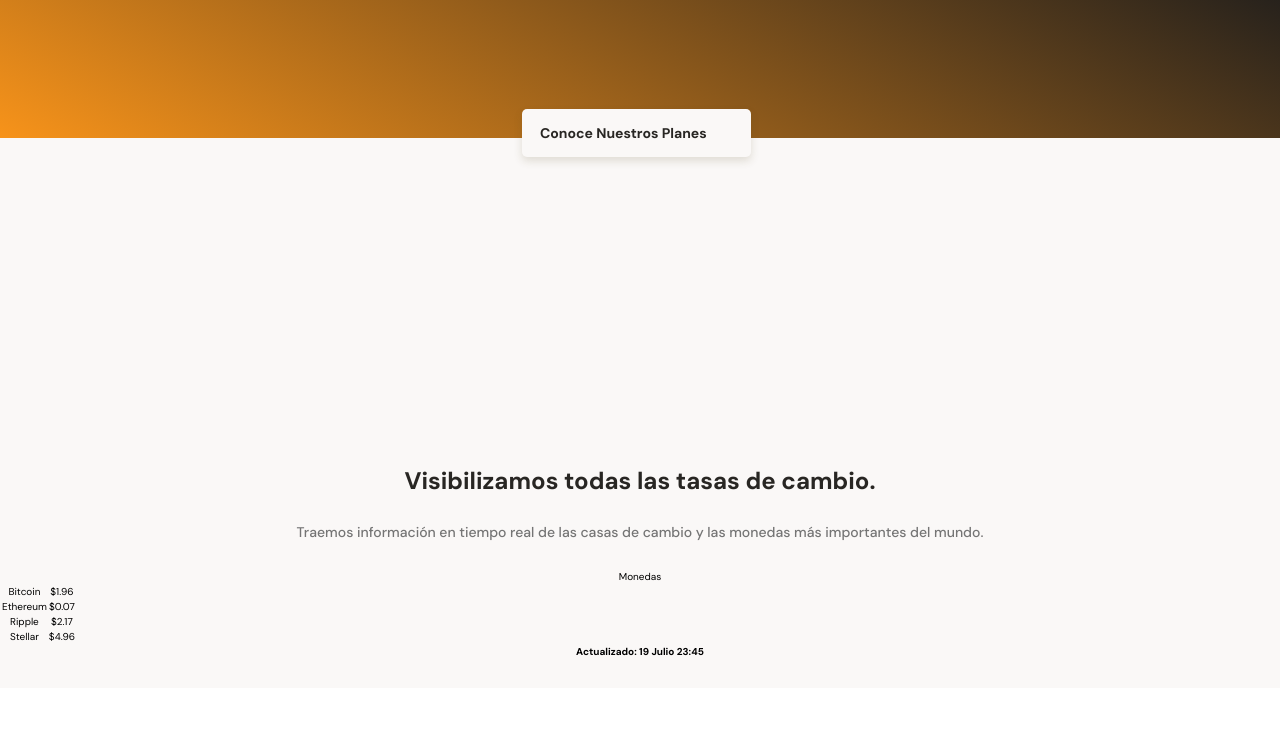
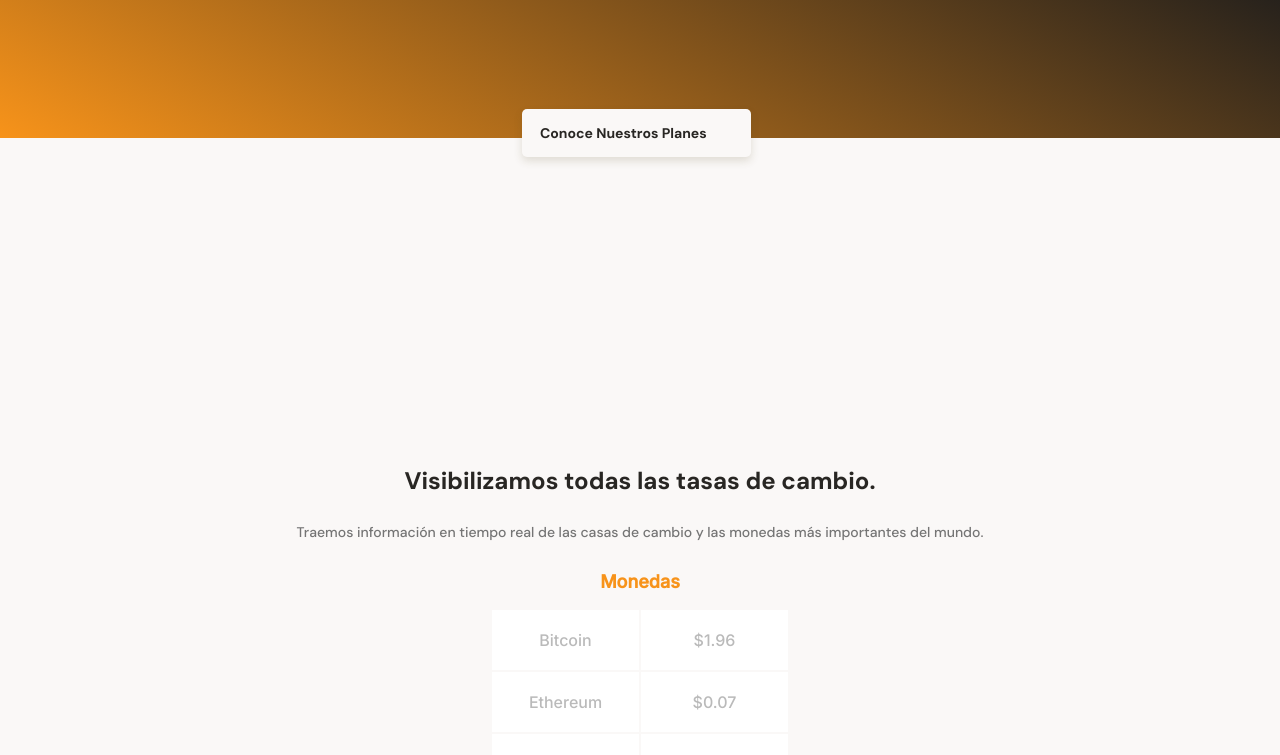
Before and after one commit to jsv1280/mobilefirst, a plain HTML site: page index.html in a window 1280 px wide. Shown: the part 196-951 px from the top of the page. Before the commit the page ends 884 px from the top, so only its background shows below. Drawn offline with Linux system fonts and the light colour scheme.

Commit message:
Currency table styles

```diff
--- a/styles.css
+++ b/styles.css
@@ -147,3 +147,41 @@ main {
     line-height: 1.6rem;
     color: #757575;
 }
+
+.main-currency-table {
+    width: 70%;
+    min-width: 235px;
+    max-width: 500px;
+    height: 360px;
+    margin: 0 auto;
+    font-family: "Inter",sans-serif;
+}
+.main-currency-table .currency-table--title {
+    margin-bottom: 15px;
+    font-size: 1.8rem;
+    font-weight: bold;
+    line-height: 2.3rem;
+    color: var(--bitcoin-orange);
+}
+
+.currency-table--container {
+    width: 90%;
+    min-width: 230px;
+    max-width: 300px;
+    height: 250px;
+    margin: 0 auto;
+}
+
+.currency-table--container table {
+    width: 100%;
+    height: 100%;
+}
+
+.currency-table--container td {
+    width: 50%;
+    font-size: 1.6rem;
+    font-weight: 500;
+    line-height: 1.9rem;
+    color: var(--grey);
+    background-color: var(--just-white);
+}
```
